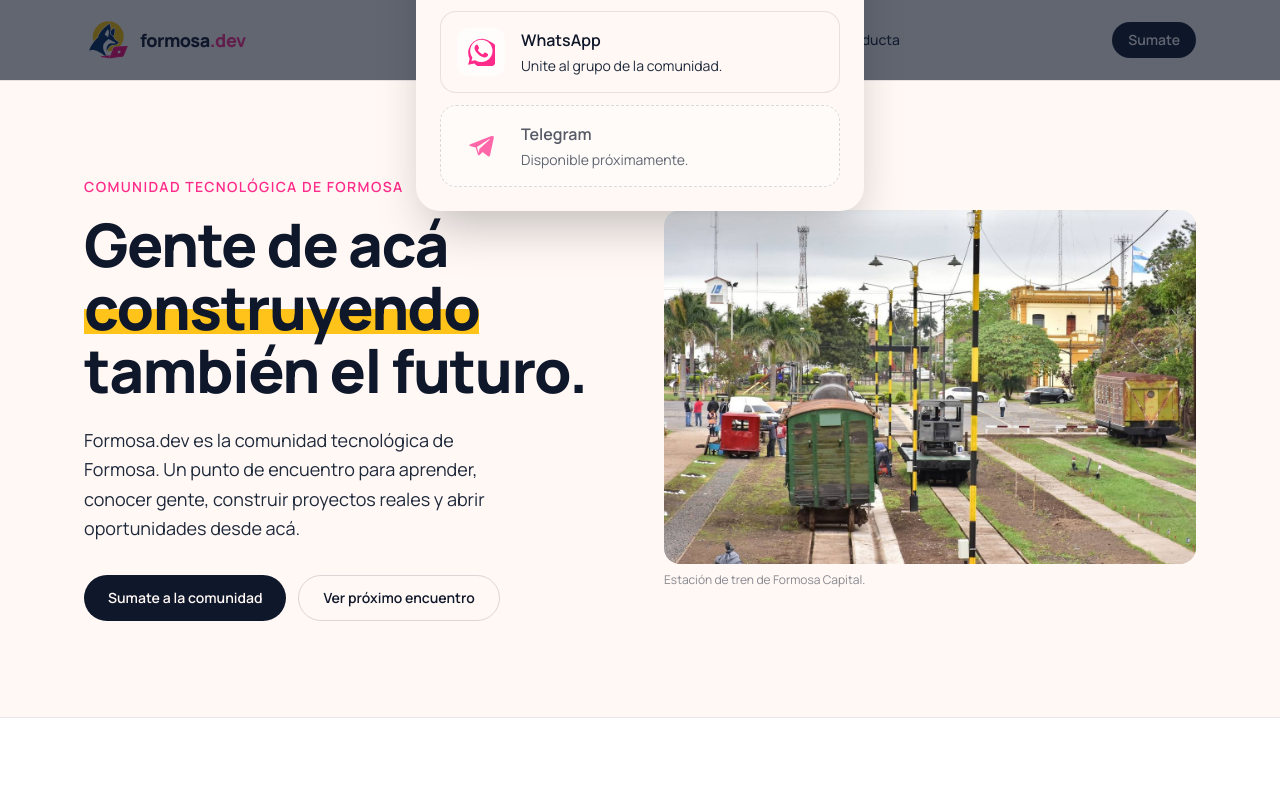
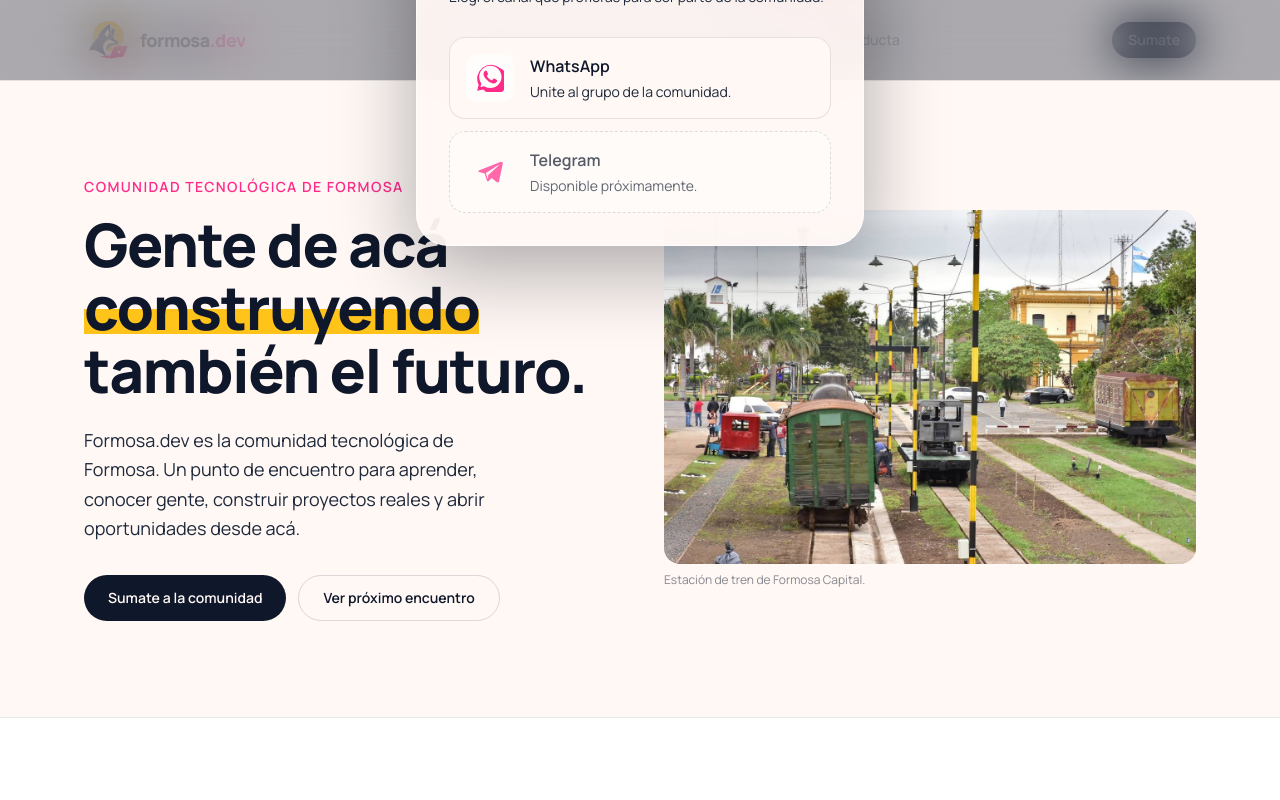
Before and after one commit to adriangmrraa/formosadev, a Next.js app: page / in a window 1280 px wide. Both pictures are taken after a click on the button "Sumate". Shown: the top 800 px of the page. Built offline with nearby package versions, Linux system fonts and the light colour scheme.

Commit message:
style: refine community modal

```diff
--- a/src/components/CommunityConversation.tsx
+++ b/src/components/CommunityConversation.tsx
@@ -90,17 +90,38 @@ export function CommunityJoinTrigger({ children, className }: CommunityJoinTrigg
         {children}
       </button>
       {isOpen ? (
-        <div className="fixed inset-0 z-[100] flex items-center justify-center bg-ink/65 p-5" role="presentation" onMouseDown={() => setIsOpen(false)}>
-          <section role="dialog" aria-modal="true" aria-labelledby="community-dialog-title" className="w-full max-w-md rounded-3xl bg-crema p-6 shadow-2xl" onMouseDown={(event) => event.stopPropagation()}>
-            <div className="flex items-start justify-between gap-5">
-              <div>
-                <p className="text-sm font-semibold uppercase tracking-widest text-lapacho">Formosa.dev</p>
-                <h2 id="community-dialog-title" className="mt-2 text-2xl font-extrabold tracking-tight">Sumate a la conversación</h2>
+        <div
+          className="fixed inset-0 z-[100] flex items-center justify-center bg-ink/35 p-5 backdrop-blur-xl"
+          role="presentation"
+          onMouseDown={() => setIsOpen(false)}
+        >
+          <section
+            role="dialog"
+            aria-modal="true"
+            aria-labelledby="community-dialog-title"
+            className="relative max-h-[calc(100dvh-2.5rem)] w-full max-w-md overflow-y-auto rounded-[2rem] border border-white/70 bg-crema/95 p-6 shadow-[0_24px_80px_rgba(13,17,23,0.35)] backdrop-blur-2xl sm:p-8"
+            onMouseDown={(event) => event.stopPropagation()}
+          >
+            <div aria-hidden="true" className="absolute -right-20 -top-20 h-48 w-48 rounded-full bg-lapacho/15 blur-3xl" />
+            <div aria-hidden="true" className="absolute -bottom-24 -left-20 h-48 w-48 rounded-full bg-celeste/20 blur-3xl" />
+            <div className="relative">
+              <div className="flex items-start justify-between gap-5">
+                <div>
+                  <p className="text-xs font-bold uppercase tracking-[0.2em] text-lapacho">Formosa.dev</p>
+                  <h2 id="community-dialog-title" className="mt-3 text-3xl font-extrabold leading-tight tracking-tight">Sumate a la conversación</h2>
+                </div>
+                <button
+                  type="button"
+                  onClick={() => setIsOpen(false)}
+                  aria-label="Cerrar"
+                  className="flex h-10 w-10 shrink-0 items-center justify-center rounded-full border border-ink/10 bg-white/70 text-xl leading-none text-ink-soft transition hover:border-lapacho/40 hover:bg-white hover:text-ink"
+                >
+                  ×
+                </button>
               </div>
-              <button type="button" onClick={() => setIsOpen(false)} aria-label="Cerrar" className="rounded-full p-2 text-ink-soft transition hover:bg-crema-soft hover:text-ink">×</button>
+              <p className="mt-4 max-w-sm text-sm leading-relaxed text-ink-soft">Elegí el canal que prefieras para ser parte de la comunidad.</p>
+              <div className="mt-7"><ConversationOptions /></div>
             </div>
-            <p className="mt-3 text-sm leading-relaxed text-ink-soft">Elegí el canal que prefieras para ser parte de la comunidad.</p>
-            <div className="mt-6"><ConversationOptions /></div>
           </section>
         </div>
       ) : null}
```
